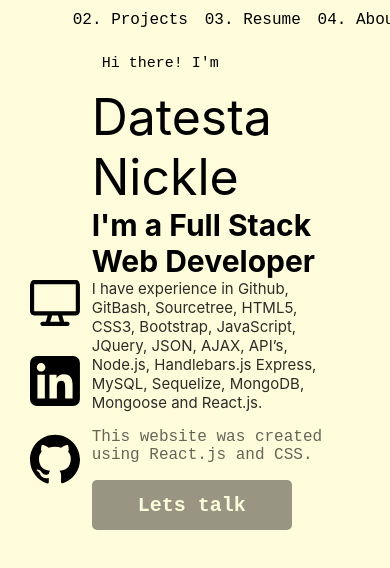
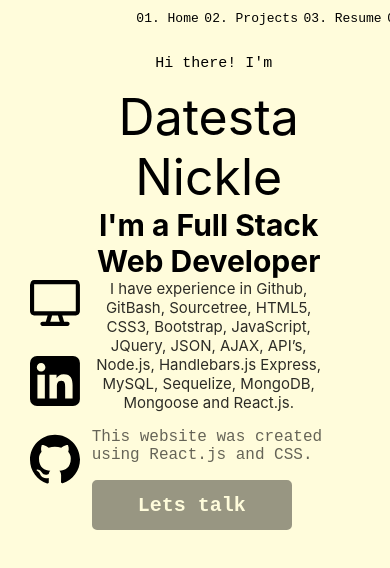
Before and after one commit to TestadeNevill/tDNReactPortfolio, a React (Create React App) app: page / in a window 390 px wide. Shown: the top 568 px of the page. Built offline with nearby package versions, Linux system fonts and the light colour scheme.

Commit message:
updated responsive layout

```diff
--- a/src/App.css
+++ b/src/App.css
@@ -21,16 +21,16 @@ body {
   top: 0px;
   background: #fffcdb;
   z-index: 1;
-  min-width: 800px;
+  min-width: 600px;
 }
 
-#logo {
+/* #logo {
   width: 65px;
   position: fixed;
   left: 30px;
   top: 30px;
   z-index: 1000;
-}
+} */
 
 .navbar-links {
   margin-top: 2%;
@@ -650,6 +650,9 @@ body {
     background: #fffcdb;
     z-index: 1;
     min-width: 560px;
+    font-size: small;
+    float: left;
+    margin-left: 0px;
   }
 
   #navbar {
@@ -660,6 +663,8 @@ body {
     position: sticky;
     margin-left: 0;
     text-align: left;
+    margin-top: 2%;
+    margin-right: 1%;
   }
 
   .containers {
@@ -682,6 +687,7 @@ body {
     margin-left: 10px;
   }
   .h1 {
+    text-align: center;
     font-weight: 400;
     font-size: 50px;
     margin: 0px;
@@ -691,6 +697,7 @@ body {
 
   .h2 {
     font-size: 30px;
+    text-align: center;
     margin: 0px;
     font-family: "Calibre", "San Francisco", "SF Pro Text", -apple-system,
       system-ui, sans-serif;
@@ -716,13 +723,15 @@ body {
 
   .p {
     font-size: 15px;
+    text-align: center;
   }
 
-  .p#intro {
+  .p #intro {
     font-family: "Calibre", "San Francisco", "SF Pro Text", -apple-system,
       system-ui, sans-serif;
     text-decoration: none;
     color: black;
+    text-align: center;
   }
   #social-links-div {
     position: fixed;
```
